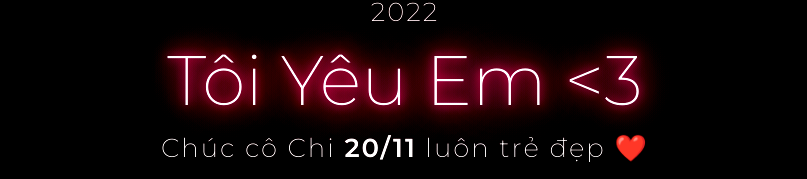
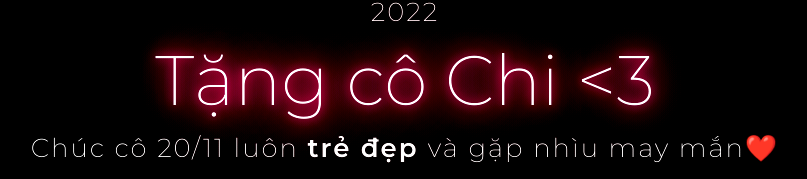
Before and after one commit to mylov3/my, a plain HTML site: page index.html in a window 1280 px wide. Shown: the top 179 px of the page, without its empty margins (235-1042 px from the left). Drawn offline with nearby package versions, Linux system fonts and the light colour scheme; animation ran at ten frames a second.

Commit message:
Update index.html

```diff
--- a/index.html
+++ b/index.html
@@ -24,8 +24,8 @@
     <div class="title">
       <!-- EDIT HERE -->
       <h3 class="STARDUST1">2022</h3>
-      <h1 class="STARDUST2">Tôi Yêu Em <3
-      <h3 class="STARDUST3">Chúc cô Chi <strong> 20/11</strong> luôn trẻ đẹp  ❤️</h3>
+      <h1 class="STARDUST2">Tặng cô Chi <3
+      <h3 class="STARDUST3">Chúc cô 20/11 luôn <strong> trẻ đẹp </strong> và gặp nhìu may mắn❤️</h3>
       <img class="img" src="n.jpg" alt="JUNO_OKYO" />
       <canvas id="pinkboard"></canvas>
     </div>
```
